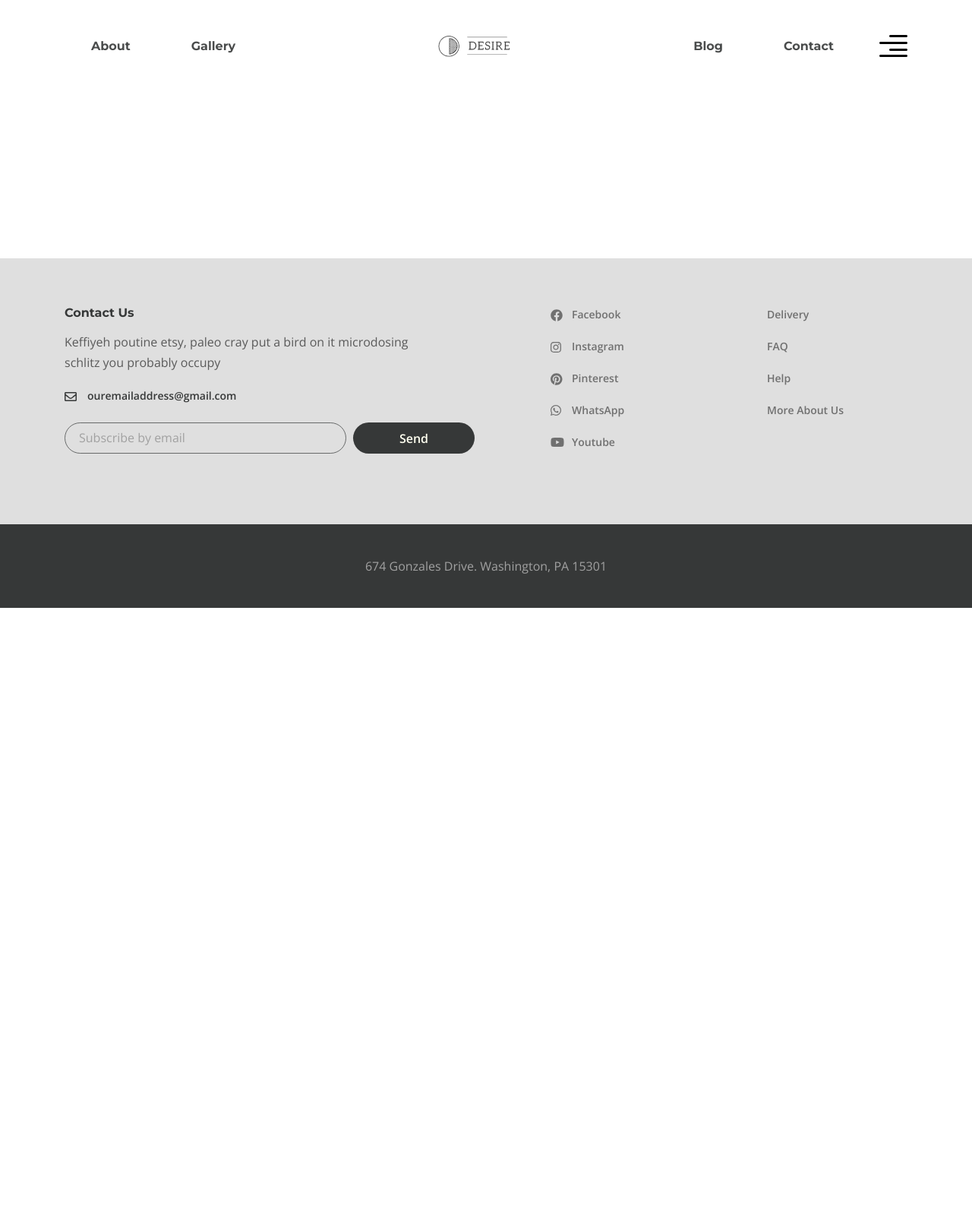
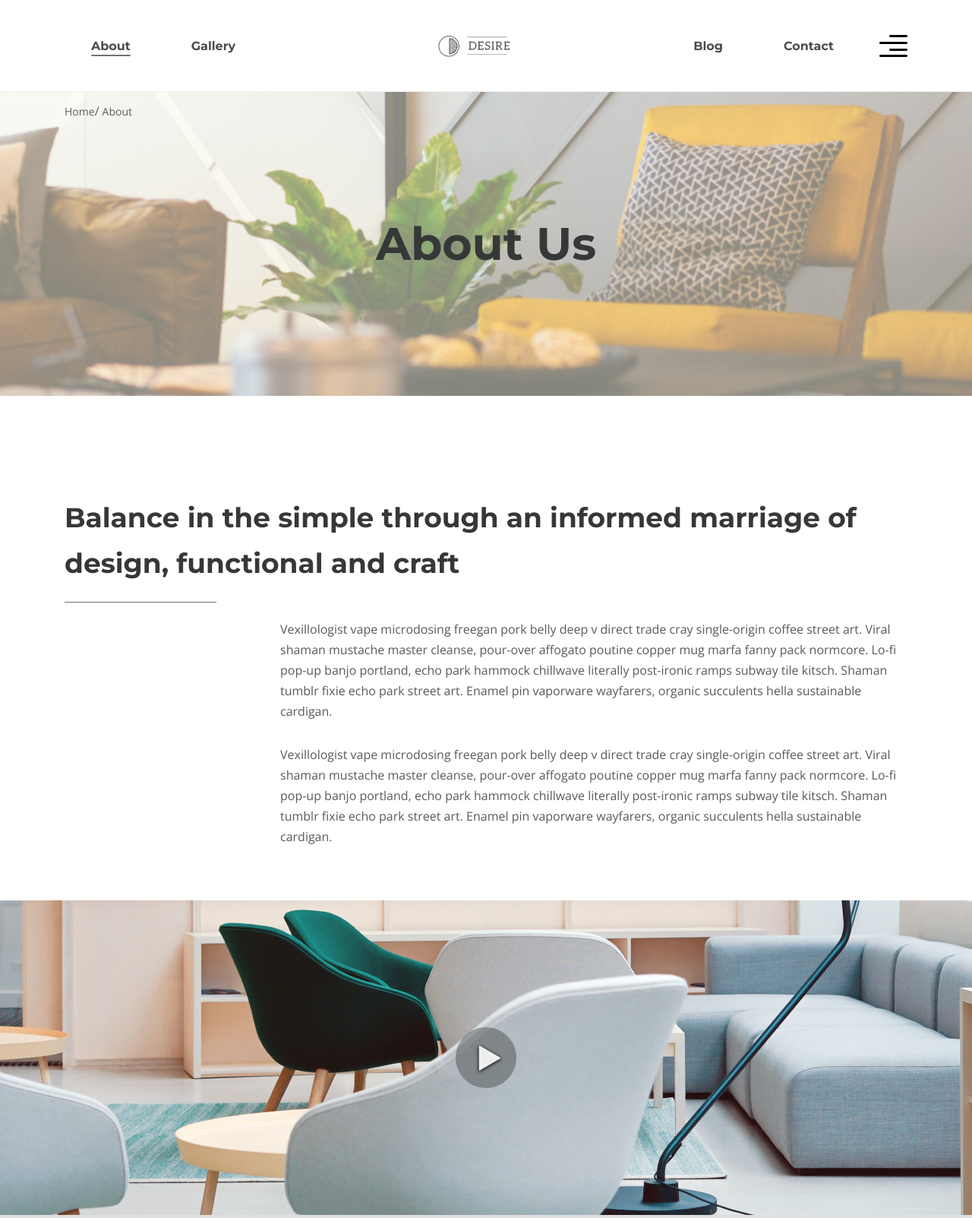
Before and after one commit to Shireee/multipage-furniture-website, a website: page app/about.html in a window 1280 px wide. Shown: the top 1603 px of the page at 76% size. Before the commit the page ends 800 px from the top, so only its background shows below. Drawn offline with nearby package versions, Linux system fonts and the light colour scheme.

Commit message:
fancybox add

```diff
--- a/app/about.html
+++ b/app/about.html
@@ -19,7 +19,7 @@
         <nav class="menu">
            <ul class="menu__list">
             <li class="menu__list-item">
-              <a class="menu__list-link" href="#">About</a>
+              <a class="menu__list-link menu__list-link--active" href="#">About</a>
             </li>
             <li class="menu__list-item">
               <a class="menu__list-link" href="#">Gallery</a>
@@ -63,7 +63,58 @@
     </div>
   </header>
 
-    <main class="main"></main>
+    <main class="main">
+      <div class="breadcrumbs">
+        <div class="container">
+          <ul class="breadcrumbs__list">
+            <li class="breadcrumbs__item">
+              <a class="breadcrumbs__link" href="#">Home</a>
+            </li>
+            <li class="breadcrumbs__item">
+              <a class="breadcrumbs__link" href="#">About</a>
+            </li>
+          </ul>
+        </div>
+      </div>
+
+      <section class="about">
+
+        <div class="about__prev">
+          <div class="container">
+
+            <h2 class="about__prev-title">
+              About Us
+            </h2>
+
+          </div>
+        </div>
+
+          <div class="about__content">
+            <div class="container">
+              <h3 class="about__title">
+                Balance in the simple through an informed marriage of design, functional and craft
+              </h3>
+
+              <div class="about__text">
+                <p>
+                  Vexillologist vape microdosing freegan pork belly deep v direct trade cray single-origin coffee street art. Viral shaman mustache master cleanse, pour-over affogato poutine copper mug marfa fanny pack normcore. Lo-fi pop-up banjo portland, echo park hammock chillwave literally post-ironic ramps subway tile kitsch. Shaman tumblr fixie echo park street art. Enamel pin vaporware wayfarers, organic succulents hella sustainable cardigan.
+                </p>
+
+                <p>
+                  Vexillologist vape microdosing freegan pork belly deep v direct trade cray single-origin coffee street art. Viral shaman mustache master cleanse, pour-over affogato poutine copper mug marfa fanny pack normcore. Lo-fi pop-up banjo portland, echo park hammock chillwave literally post-ironic ramps subway tile kitsch. Shaman tumblr fixie echo park street art. Enamel pin vaporware wayfarers, organic succulents hella sustainable cardigan.
+                </p>
+
+              </div>
+            </div>
+          </div>
+        <div class="about__popup">
+          <a class="about__popup-play" data-fancybox href="https://youtu.be/WkbtvG4DKto">
+            <img class="about__popup-imgbtn"src="images/play.svg" alt="playimg">
+          </a>
+        </div>
+      </section>
+
+    </main>
     <footer class="footer">
       <div class="footer__content">
         <div class="container">
--- a/app/scss/_libs.scss
+++ b/app/scss/_libs.scss
@@ -1 +1,2 @@
+@import '../../node_modules/@fancyapps/fancybox/dist/jquery.fancybox';
 @import '../../node_modules/slick-carousel/slick/slick.scss';
--- a/app/scss/style.scss
+++ b/app/scss/style.scss
@@ -36,6 +36,20 @@
         @extend %title-font;
         color: rgba(54, 56, 56, 0.9);
         line-height: 22px;
+    }
+    &__list-link--active{
+        padding-bottom: 4px;
+        position: relative;
+        &::after{
+            position: absolute;
+            content: '';
+            bottom: 0;
+            left: 0;
+            right: 0;
+            height: 2px;
+            border-radius: 1px;
+            background-color: rgba($title, .7);
+        }
     }
 }
 
@@ -226,6 +240,27 @@
     }
     &__images{
         max-width: 485px;
+    }
+}
+
+.breadcrumbs{
+    background: rgba($color: #dfdfdf, $alpha: .5);
+    padding: 13px 14px;
+    &__list{
+        display: flex;
+    }
+    &__item::after{
+        content: '/';
+        margin-left: -4px;
+        margin-right: 4px;
+    }
+    &__item:last-child::after{
+        display: none;
+    }
+    &__link{
+        font-size: 14px;
+        line-height: 28px;
+        color: $default;
     }
 }
 
@@ -548,3 +583,59 @@ max-width: 540px;
         @extend %title-font;
     }
 }
+
+.about{
+    &__prev{
+        background-image: url(../images/about-us-bg.jpg);
+        background-repeat: no-repeat;
+        background-position: top center;
+        background-size: cover;
+        text-align: center;
+        padding: 160px 0;
+        margin-top: -53px;
+    }
+    &__prev-title{
+        color: $title;
+        font-size: 60px;
+        line-height: 80px;
+        @extend %title-font;
+    }
+    &__content{
+        padding: 130px 0 40px;
+    }
+    &__title{
+        color: $title;
+        @extend %title-font;
+        font-size: 36px;
+        line-height: 60px;
+        padding-bottom: 22px;
+        margin-bottom: 22px;
+        position: relative;
+        &::after{
+            content: '';
+            position: absolute;
+            left: 0;
+            bottom: 0;
+            height: 1px;
+            width: 200px;
+            background-color: #6d7278
+        }
+
+    }
+    &__text{
+        padding-left: 284px;
+        p{
+            margin-bottom: 30px;
+        }
+    }
+    &__popup{
+        background-image: url(../images/popup-bg.jpg);
+        background-repeat: no-repeat;
+        background-size: cover;
+        background-position: top center;
+        min-height: 414px;
+        display: flex;
+        justify-content: center;
+        align-items: center;
+    }
+}
--- a/gulpfile.js
+++ b/gulpfile.js
@@ -43,6 +43,7 @@ function scripts() {
     'node_modules/jquery/dist/jquery.js',
     'node_modules/slick-carousel/slick/slick.js',
     'node_modules/mixitup/dist/mixitup.js',
+    'node_modules/@fancyapps/fancybox/dist/jquery.fancybox.js',
     'app/js/main.js'
   ])
     .pipe(concat('main.min.js'))
--- a/package.json
+++ b/package.json
@@ -21,5 +21,8 @@
     "sass": "^1.58.0",
     "slick-carousel": "^1.8.1"
   },
-  "description": ""
+  "description": "",
+  "dependencies": {
+    "@fancyapps/fancybox": "^3.5.7"
+  }
 }
```
Also changed, not shown: app/index.html (+1 -1 lines), app/page.html (+14 -1 lines), app/css/style.min.css, app/images/about-us-bg.jpg (added), app/images/play.svg (added), app/images/popup-bg.jpg (added), app/js/main.min.js, 1 other file.
